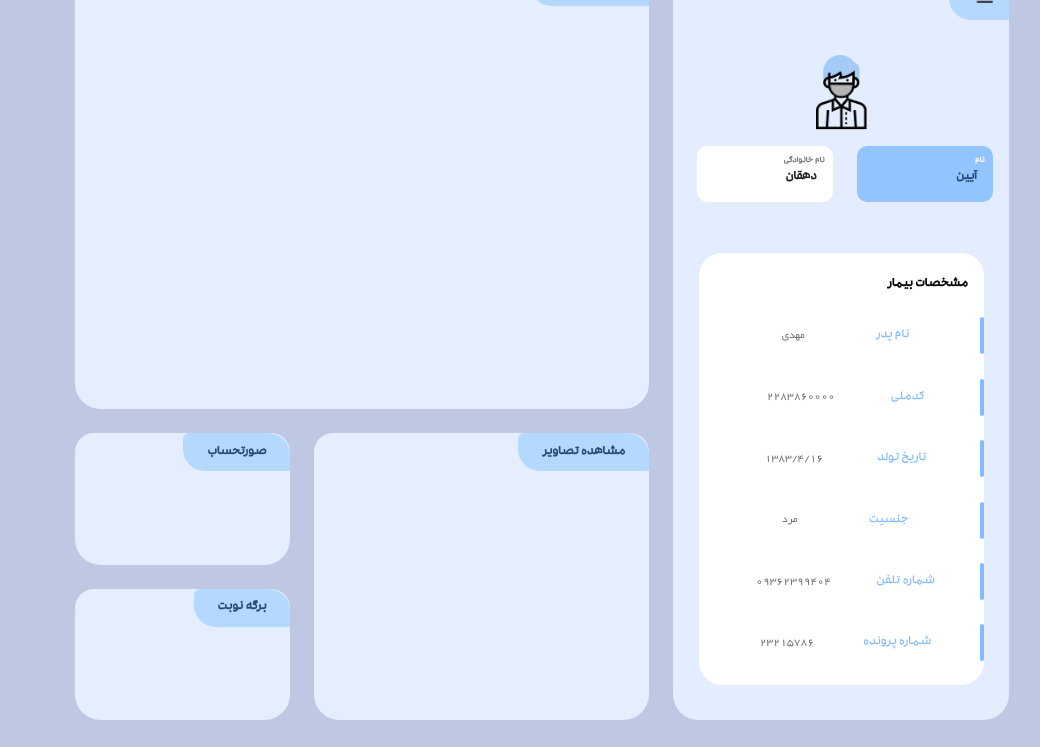
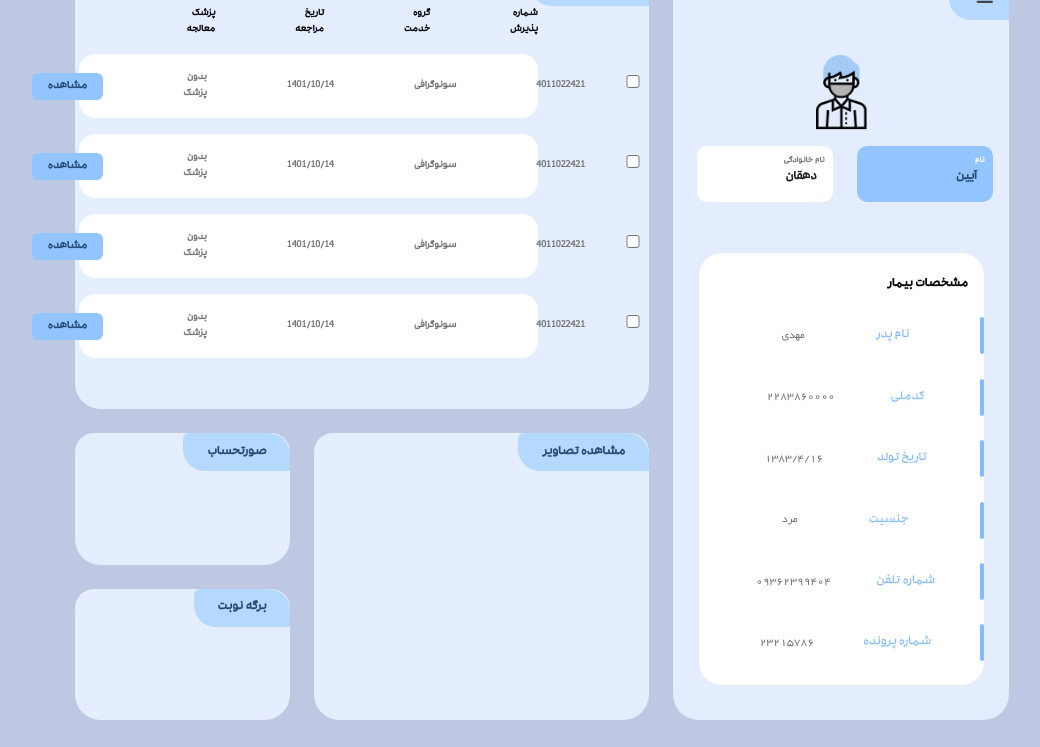
Before and after one commit to Aeendgh/taba-patiens-portal, a plain HTML site: page index.html in a window 1280 px wide. Shown: the part 53-800 px from the top of the page, without its empty margins (225-1265 px from the left). Drawn offline with Linux system fonts and the light colour scheme.

Commit message:
created  patient visits section

```diff
--- a/index.html
+++ b/index.html
@@ -86,6 +86,81 @@
                     <!-- Table -->
                     <div class="tblHead">
                         <h3></h3>
+                        <h3></h3>
+                        <h3>شماره پذیرش </h3>
+                        <h3>گروه خدمت</h3>
+                        <h3>تاریخ مراجعه</h3>
+                        <h3>پزشک معالجه</h3>
+                        <h3></h3>
+                        <h3></h3>
+                    </div>
+                    <div class="tblRows">
+                        <div class="Row">
+                            <form action="#" method="get">
+                                <input type="checkbox" name="" id="checkVisit">
+                            </form>
+                            <div class="data">
+                                <h2>4011022421</h2>
+                                <h2>سونوگرافی</h2>
+                                <h2>1401/10/14</h2>
+                                <h2>بدون پزشک</h2>
+                                <form action="#">
+                                    <input type="submit" value="مشاهده">
+                                </form>
+                            </div>
+                        </div>
+
+                    </div>
+                    <div class="tblRows">
+                        <div class="Row">
+                            <form action="#" method="get">
+                                <input type="checkbox" name="" id="checkVisit">
+                            </form>
+                            <div class="data">
+                                <h2>4011022421</h2>
+                                <h2>سونوگرافی</h2>
+                                <h2>1401/10/14</h2>
+                                <h2>بدون پزشک</h2>
+                                <form action="#">
+                                    <input type="submit" value="مشاهده">
+                                </form>
+                            </div>
+                        </div>
+
+                    </div>
+                    <div class="tblRows">
+                        <div class="Row">
+                            <form action="#" method="get">
+                                <input type="checkbox" name="" id="checkVisit">
+                            </form>
+                            <div class="data">
+                                <h2>4011022421</h2>
+                                <h2>سونوگرافی</h2>
+                                <h2>1401/10/14</h2>
+                                <h2>بدون پزشک</h2>
+                                <form action="#">
+                                    <input type="submit" value="مشاهده">
+                                </form>
+                            </div>
+                        </div>
+
+                    </div>
+                    <div class="tblRows">
+                        <div class="Row">
+                            <form action="#" method="get">
+                                <input type="checkbox" name="" id="checkVisit">
+                            </form>
+                            <div class="data">
+                                <h2>4011022421</h2>
+                                <h2>سونوگرافی</h2>
+                                <h2>1401/10/14</h2>
+                                <h2>بدون پزشک</h2>
+                                <form action="#">
+                                    <input type="submit" value="مشاهده">
+                                </form>
+                            </div>
+                        </div>
+
                     </div>
                 </div>
             </div>
@@ -95,6 +170,7 @@
                         <h2>مشاهده تصاویر</h2>
                     </div>
                 </div>
+
             </div>
             <div class="patientBill">
                 <div class="topTittle">
--- a/style.css
+++ b/style.css
@@ -228,8 +228,8 @@ aside .Usr-Info-Container .info{
     background-color: #E4EEFF;
     border-radius: var(--border-radius-sections);
 }
-
 .topTittle{
+    justify-self: flex-start;
     display: inline-flex;
     flex-direction: row;
     justify-content: space-between;
@@ -248,3 +248,64 @@ aside .Usr-Info-Container .info{
     font-size: 0.9vw ;
     color: #264A74;
 }
+
+
+.patientVisits{
+    display: inline-flex;
+    flex-direction: column;
+}
+.patientVisits .Tablecontainer{
+    display: inline-flex;
+    flex-direction: column;
+    /* background-color: #f1f1f1; */
+    height: 90%;
+    width: 100%;
+    gap: 2vh;
+}
+.patientVisits .Tablecontainer .tblHead{
+    display: inline-flex;
+    flex-direction: row;
+    justify-content: center;
+    gap: 10vh;
+}
+.tblHead h3{
+    font-size: 0.7vw;
+}
+.patientVisits .Tablecontainer .tblRows{
+    display: inline-flex;
+    flex-direction: column;
+
+
+}
+.patientVisits .Tablecontainer .Row{
+    display: inline-flex;
+    flex-direction: row;
+    justify-content:space-around;
+    gap: 10vh;
+    align-items: center;
+}
+.patientVisits .Tablecontainer .Row .data{
+    width: 80%;
+    color: #757575;
+    background-color: #FFFFFF;
+    display: inline-flex;
+    flex-direction: row;
+    justify-content: center;
+    align-items: center;
+    gap: 10vh;
+    height: 8vh;
+    border-radius: 1.3vw;
+}
+.data form input{
+    background-color: #92C5FF;
+    border-radius: 0.5vw;
+    border: 0px;
+    padding: 0.5vh 2vh;
+    color: #264A74;
+    font-weight: 800;
+    font-size: 0.8vw;
+}
+#checkVisit{
+    width: 100%;
+    height: 100%;
+}
```
